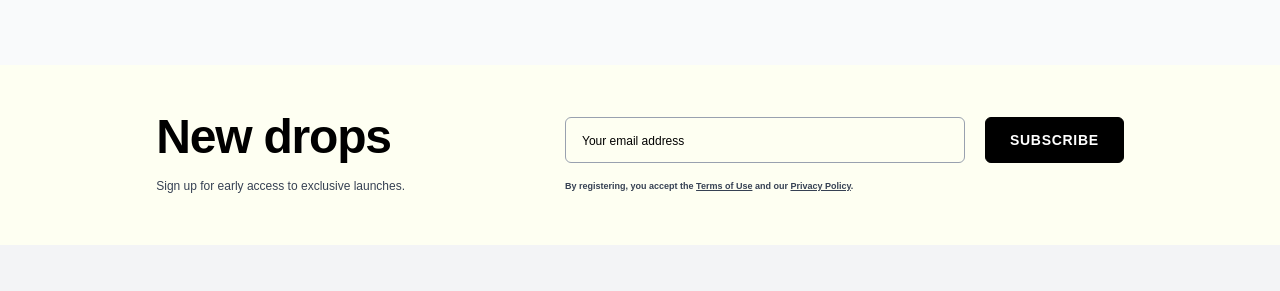
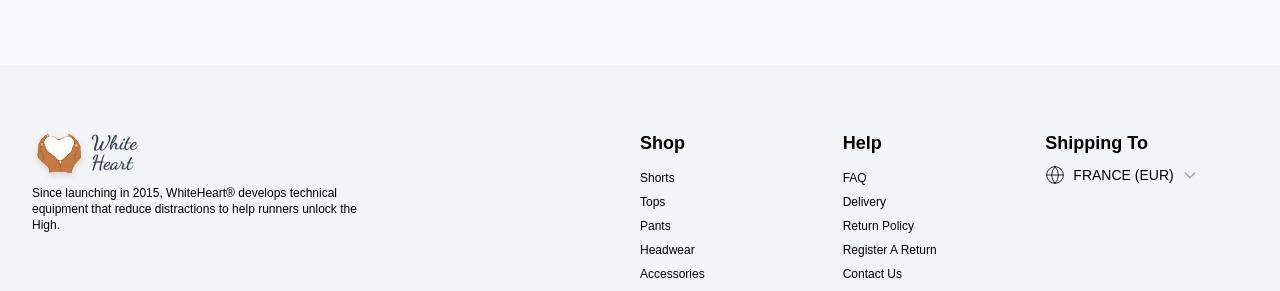
Before and after one commit to chukwumela909/whiteheart, a Next.js app: page / in a window 1280 px wide. Shown: the part 3541-3832 px from the top of the page. Built offline with nearby package versions, Linux system fonts and the light colour scheme.

Commit message:
Update Homepage component to hide the newsletter section by default

```diff
--- a/app/components/Homepage.tsx
+++ b/app/components/Homepage.tsx
@@ -430,7 +430,7 @@ export const Homepage = () => {
                     </div>
                 </div>
             </div>            {/* Bottom Row - Newsletter Section */}
-            <div className="bg-[#fefff2] rounded-none py-12">
+            <div className="hidden bg-[#fefff2] rounded-none py-12">
                 <div className="max-w-none">
                     <div className="flex flex-col lg:flex-row items-center lg:items-center gap-40 justify-center ">
                         <div className="">
```
